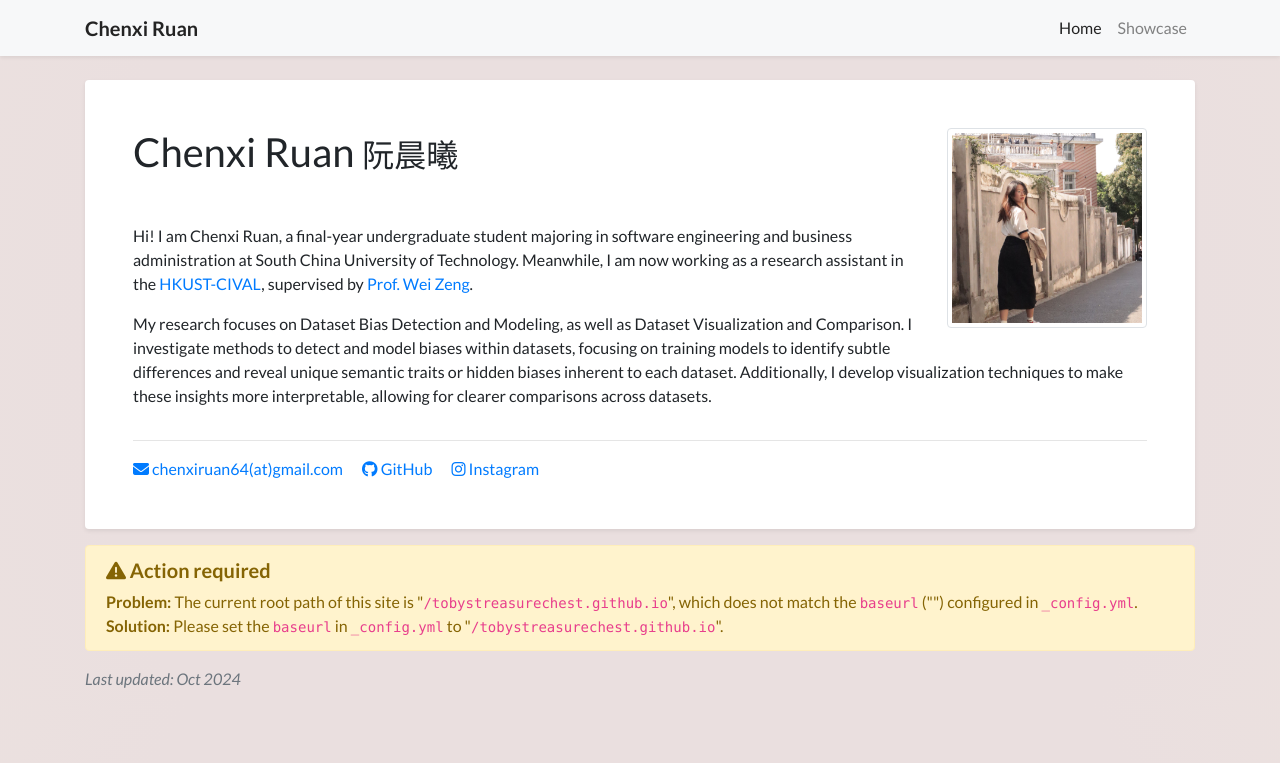
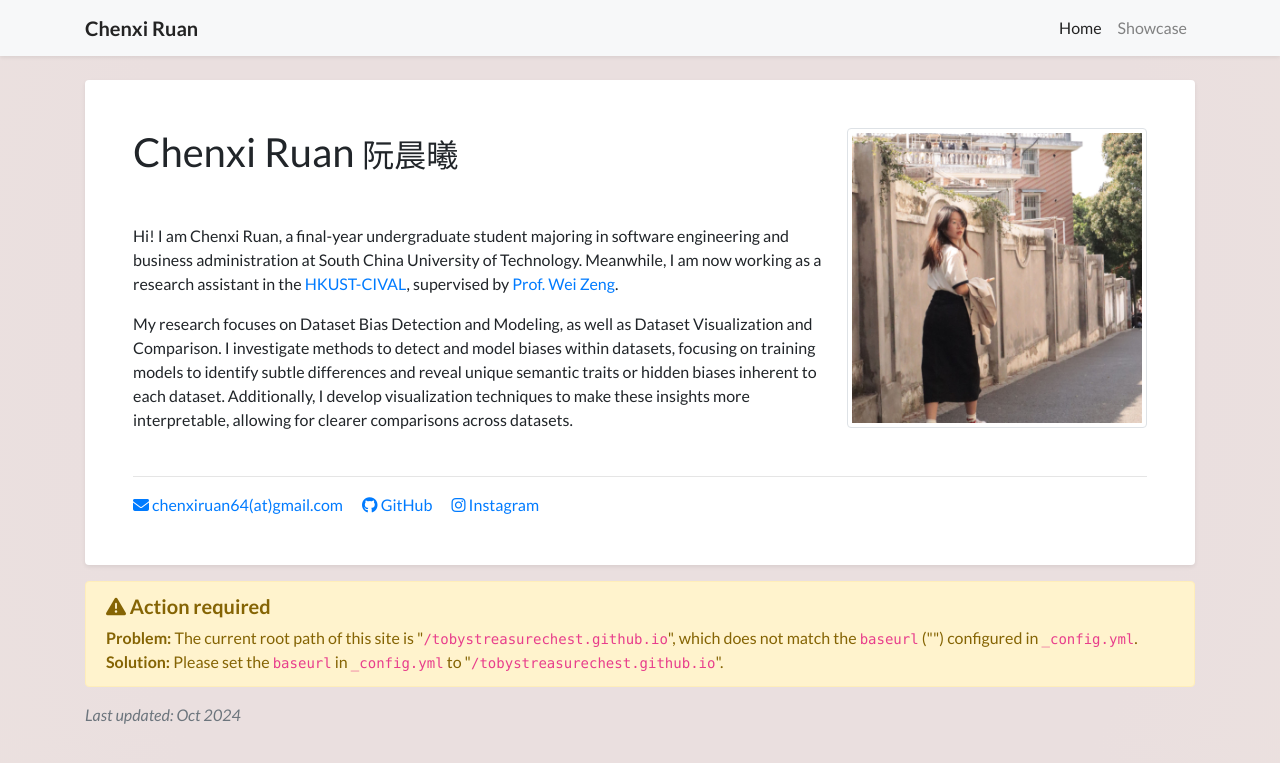
Before and after one commit to tobystreasurechest/tobystreasurechest.github.io, a Jekyll site: the page built from index.html, in a window 1280 px wide. Shown: the top 763 px of the page. Built offline with Jekyll 4.4.1, drawn with Linux system fonts in a browser that asks for light colours; nearby versions of some CDN libraries; a style sheet for code colours, icons or effects is not loaded.

Commit message:
Update profile_card.html

```diff
--- a/_includes/widgets/profile_card.html
+++ b/_includes/widgets/profile_card.html
@@ -10,7 +10,7 @@
                             <img
                                 src="{{ site.data.profile.portrait_url | relative_url }}"
                                 class="figure-img img-fluid img-thumbnail"
-                                style="height: 200px;"
+                                style="height: 300px;"
                                 data-toggle="tooltip"
                                 data-placement="top"
                                 title="{{ site.data.profile.portrait_caption }}">
```
